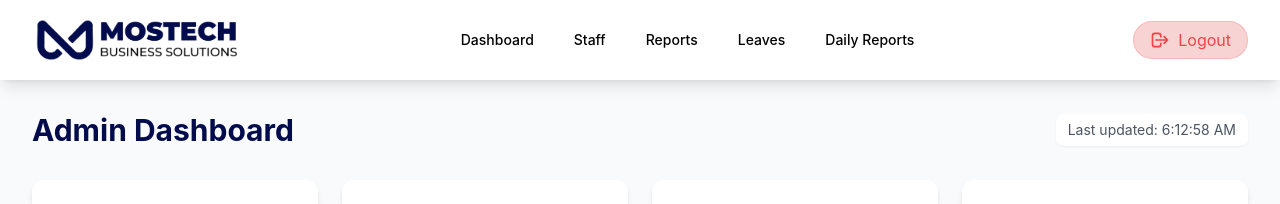
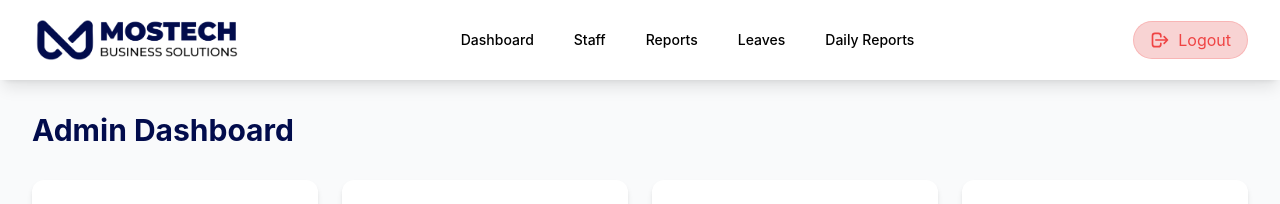
Before and after one commit to mostechllp/MostechTimeTrack, a React (Vite) app in the folder frontend/: page /admin in a window 1280 px wide. Shown: the top 204 px of the page. Built offline with nearby package versions, Linux system fonts and the light colour scheme; no server answers; sample sign-in values are in the browser's storage.

Commit message:
update: removed unwanted texts

```diff
--- a/frontend/src/pages/admin/Dashboard.jsx
+++ b/frontend/src/pages/admin/Dashboard.jsx
@@ -103,9 +103,6 @@ const AdminDashboard = () => {
           <h1 className="text-xl sm:text-2xl lg:text-3xl font-bold" style={{ color: '#020c4c' }}>
             Admin Dashboard
           </h1>
-          <div className="text-xs sm:text-sm text-gray-600 bg-white px-3 py-1.5 rounded-lg shadow-sm">
-            Last updated: {new Date().toLocaleTimeString()}
-          </div>
         </div>
 
         {/* Stats Grid - 2x2 on mobile, 4 in row on desktop */}
```
